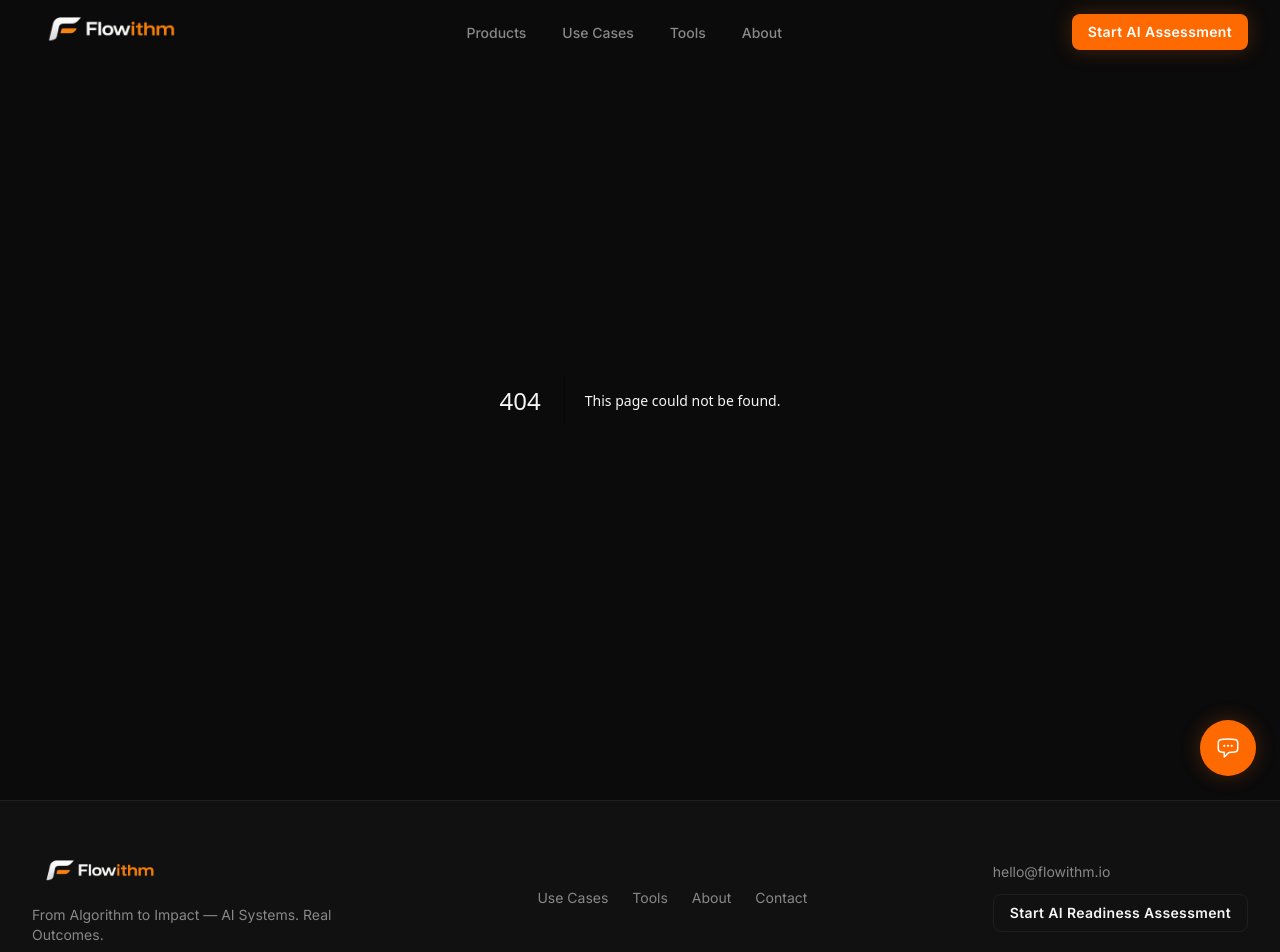
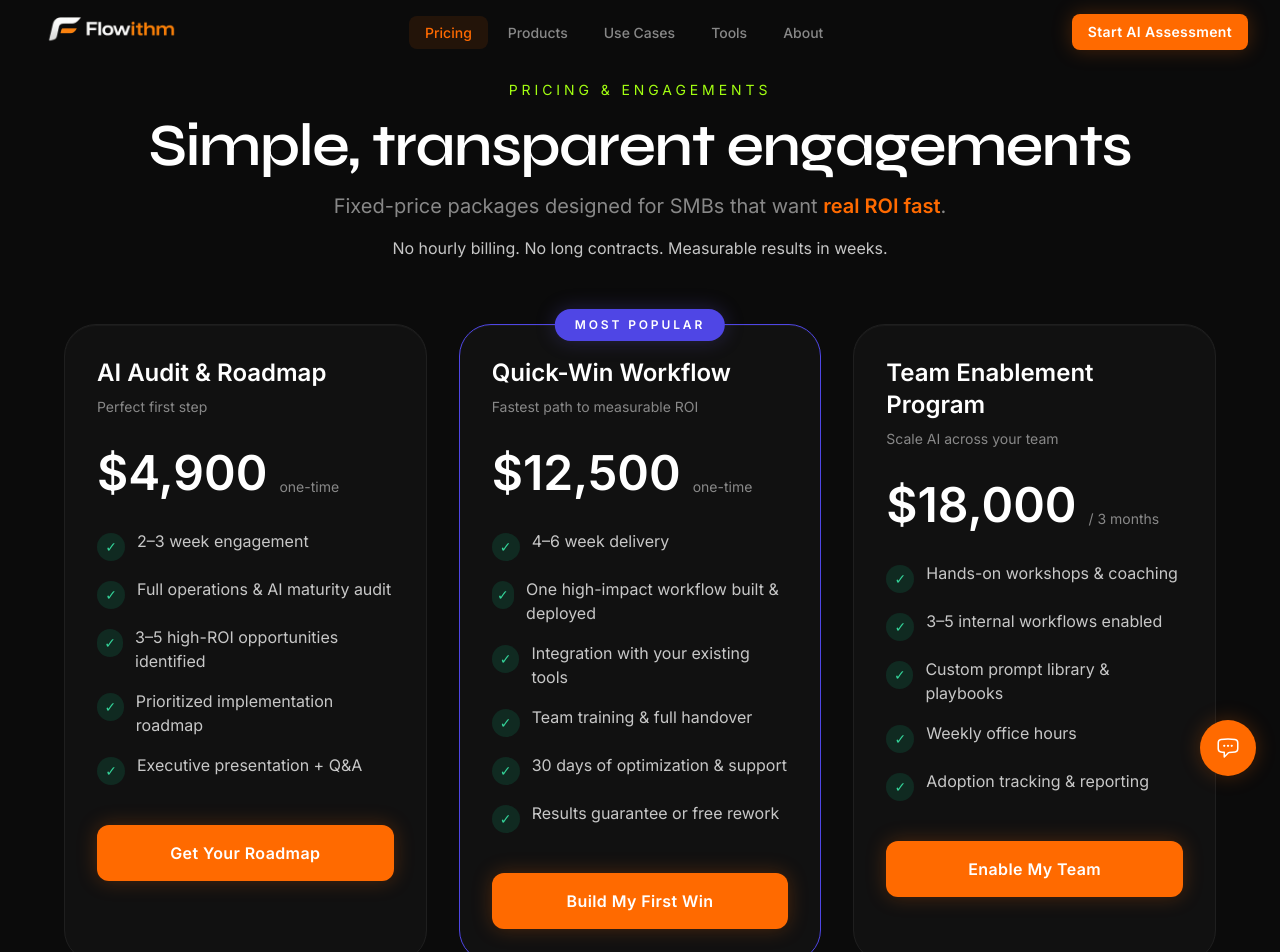
Before and after one commit to Flowithm/flowithm-website, a Next.js app: page /pricing in a window 1280 px wide. Before the commit this address had no page. Shown: the top 952 px of the page. Built offline with nearby package versions, Linux system fonts and the light colour scheme.

Commit message:
Add pricing page and pricing navigation link

```diff
--- /dev/null
+++ b/app/pricing/page.tsx
@@ -0,0 +1,137 @@
+import { Button, SectionWrapper } from '@/components/ui'
+
+const PACKAGES = [
+  {
+    title: 'AI Audit & Roadmap',
+    subtitle: 'Perfect first step',
+    price: '$4,900',
+    cadence: 'one-time',
+    highlights: [
+      '2–3 week engagement',
+      'Full operations & AI maturity audit',
+      '3–5 high-ROI opportunities identified',
+      'Prioritized implementation roadmap',
+      'Executive presentation + Q&A',
+    ],
+    cta: 'Get Your Roadmap',
+    intent: 'roadmap',
+  },
+  {
+    title: 'Quick-Win Workflow',
+    subtitle: 'Fastest path to measurable ROI',
+    price: '$12,500',
+    cadence: 'one-time',
+    highlights: [
+      '4–6 week delivery',
+      'One high-impact workflow built & deployed',
+      'Integration with your existing tools',
+      'Team training & full handover',
+      '30 days of optimization & support',
+      'Results guarantee or free rework',
+    ],
+    badge: 'MOST POPULAR',
+    cta: 'Build My First Win',
+    intent: 'quick-win',
+  },
+  {
+    title: 'Team Enablement Program',
+    subtitle: 'Scale AI across your team',
+    price: '$18,000',
+    cadence: '/ 3 months',
+    highlights: [
+      'Hands-on workshops & coaching',
+      '3–5 internal workflows enabled',
+      'Custom prompt library & playbooks',
+      'Weekly office hours',
+      'Adoption tracking & reporting',
+    ],
+    cta: 'Enable My Team',
+    intent: 'enablement',
+  },
+]
+
+export default function PricingPage() {
+  return (
+    <main className="bg-bg text-white">
+      <SectionWrapper className="pt-24 pb-24">
+        <div className="text-center mb-16">
+          <p className="text-sm uppercase tracking-[0.28em] text-secondary mb-4">
+            Pricing & engagements
+          </p>
+          <h1 className="text-5xl md:text-6xl font-display font-semibold tracking-tight text-white mb-4">
+            Simple, transparent engagements
+          </h1>
+          <p className="text-xl text-text-muted max-w-3xl mx-auto">
+            Fixed-price packages designed for SMBs that want{' '}
+            <span className="font-semibold text-primary">real ROI fast</span>.
+          </p>
+          <p className="mt-4 text-base text-text-primary/80">
+            No hourly billing. No long contracts. Measurable results in weeks.
+          </p>
+        </div>
+
+        <div className="grid gap-8 lg:grid-cols-3 max-w-6xl mx-auto">
+          {PACKAGES.map((pkg) => (
+            <div
+              key={pkg.title}
+              className={
+                'relative rounded-[2rem] border border-border-subtle bg-surface p-8 shadow-card transition-transform duration-300 hover:-translate-y-2 ' +
+                (pkg.badge ? 'border-indigo-600 bg-[#171717]' : '')
+              }
+            >
+              {pkg.badge ? (
+                <div className="absolute -top-4 left-1/2 -translate-x-1/2 rounded-full bg-indigo-600 px-5 py-2 text-xs font-semibold uppercase tracking-[0.24em] text-white shadow-glow-purple">
+                  {pkg.badge}
+                </div>
+              ) : null}
+
+              <div className="space-y-2">
+                <h2 className="text-2xl font-semibold text-white">{pkg.title}</h2>
+                <p className="text-sm text-text-muted">{pkg.subtitle}</p>
+              </div>
+
+              <div className="mt-8 mb-8 space-y-2">
+                <div className="flex items-end gap-3">
+                  <span className="text-5xl font-semibold text-white">{pkg.price}</span>
+                  <span className="text-sm text-text-muted">{pkg.cadence}</span>
+                </div>
+              </div>
+
+              <ul className="space-y-4 mb-10 text-text-primary/80">
+                {pkg.highlights.map((item) => (
+                  <li key={item} className="flex items-start gap-3">
+                    <span className="mt-1 inline-flex h-7 w-7 items-center justify-center rounded-full bg-emerald-500/15 text-emerald-400 text-sm">
+                      ✓
+                    </span>
+                    <span>{item}</span>
+                  </li>
+                ))}
+              </ul>
+
+              <Button
+                href={`/contact?intent=${pkg.intent}`}
+                size="lg"
+                className="w-full"
+              >
+                {pkg.cta}
+              </Button>
+            </div>
+          ))}
+        </div>
+
+        <div className="mt-16 text-center max-w-4xl mx-auto">
+          <p className="text-lg text-text-muted mb-6">
+            Need bigger impact? Custom product development or multi-workflow programs start at{' '}
+            <span className="font-semibold text-white">$35,000</span>
+          </p>
+          <Button href="/contact?intent=custom" variant="outline" size="lg" className="inline-flex items-center gap-3 border-gray-500 text-white hover:border-white">
+            Discuss a Custom Engagement <span className="text-2xl">→</span>
+          </Button>
+          <p className="text-sm text-text-primary/70 mt-10">
+            All prices are starting points. Final scope and investment agreed together after discovery.
+          </p>
+        </div>
+      </SectionWrapper>
+    </main>
+  )
+}
--- a/components/layout/Navbar.tsx
+++ b/components/layout/Navbar.tsx
@@ -8,6 +8,7 @@ import { cn } from '@/lib/utils'
 import { Button } from '@/components/ui'
 
 const NAV_LINKS = [
+  { label: 'Pricing', href: '/pricing' },
   { label: 'Products', href: '/products' },
   { label: 'Use Cases', href: '/use-cases' },
   { label: 'Tools', href: '/tools' },
```
